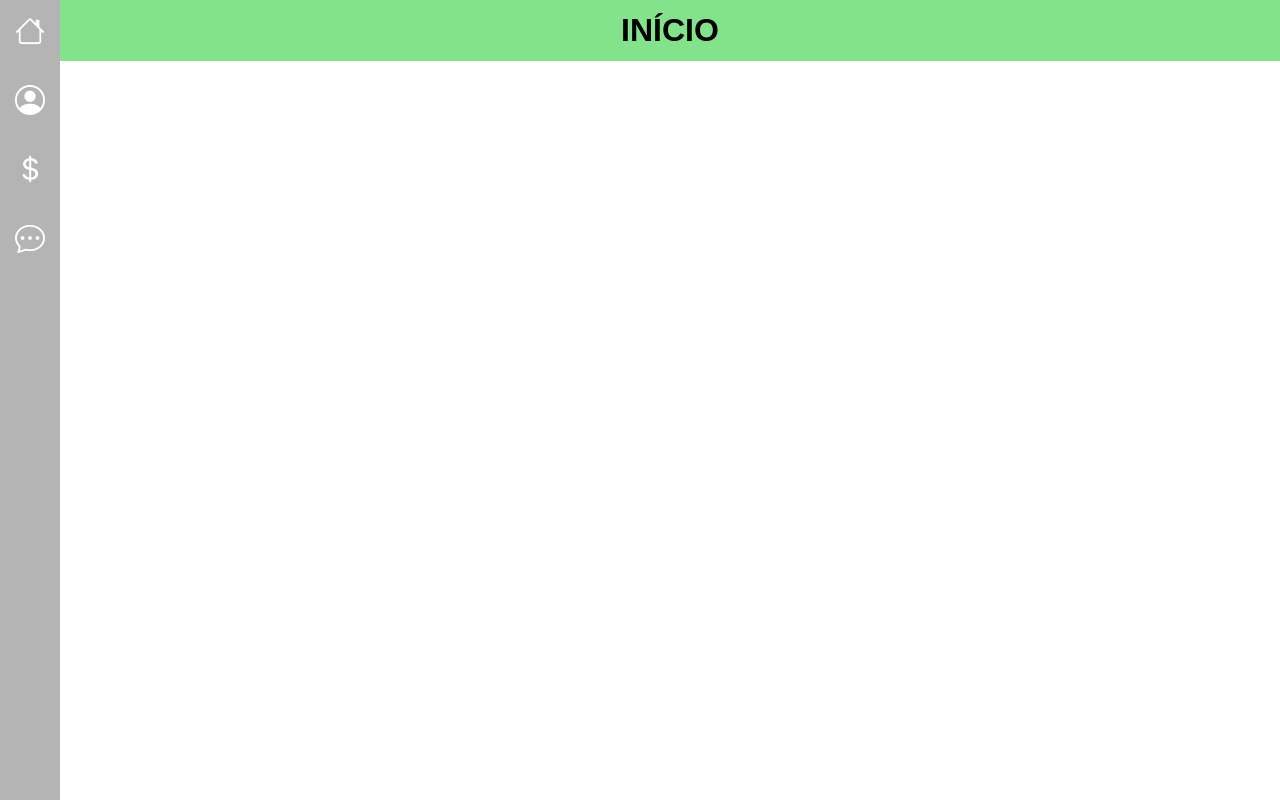
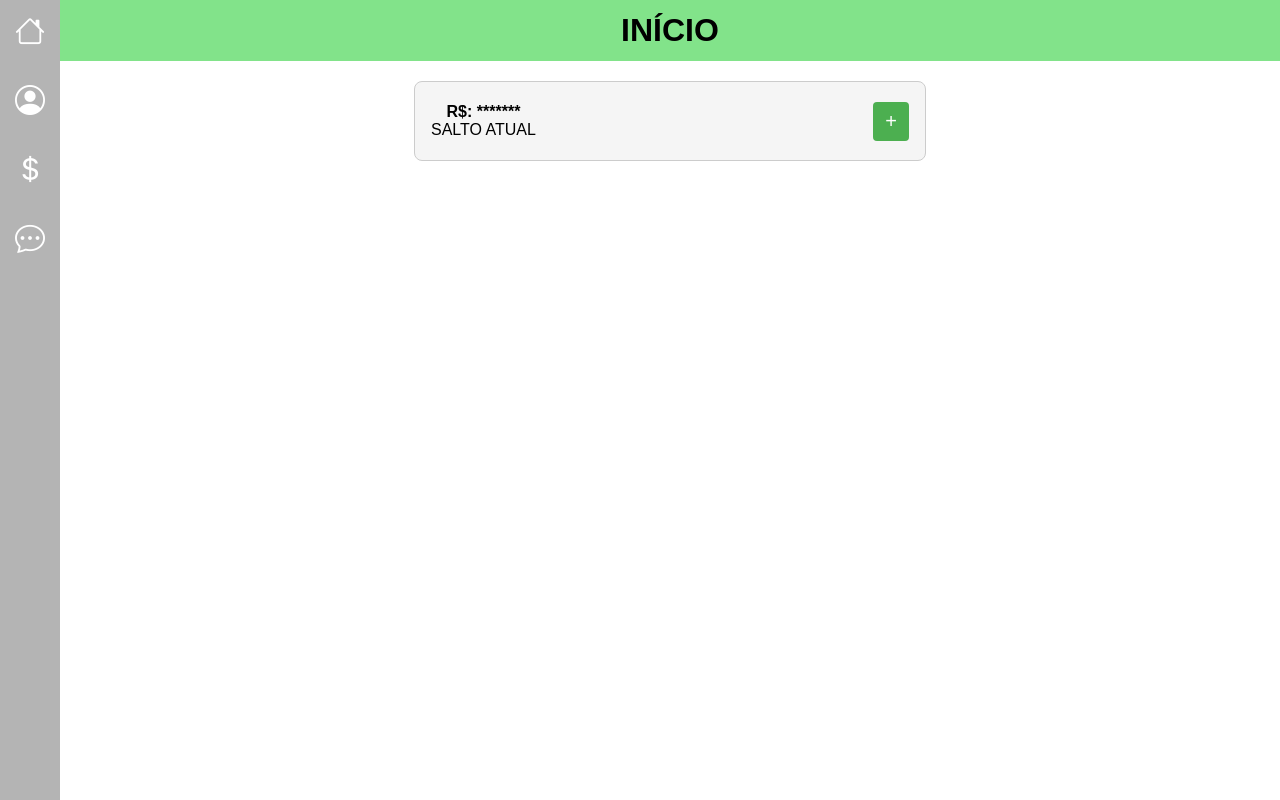
Before and after one commit to blesstherodrigo/cashpilot, a React (Create React App) app in the folder client/: page /inicio in a window 1280 px wide. Built offline with nearby package versions, Linux system fonts and the light colour scheme.

Commit message:
Botões de transição de tela esta funcionando

```diff
--- a/client/package.json
+++ b/client/package.json
@@ -14,7 +14,7 @@
     "bootstrap-icons": "^1.13.1",
     "react": "^19.1.0",
     "react-dom": "^19.1.0",
-    "react-router-dom": "^7.6.1",
+    "react-router-dom": "^7.6.2",
     "react-scripts": "5.0.1",
     "typescript": "^4.9.5",
     "web-vitals": "^2.1.4"
--- a/client/src/components/forms/LoginForm.tsx
+++ b/client/src/components/forms/LoginForm.tsx
@@ -1,6 +1,10 @@
+import { useNavigate } from 'react-router-dom';
 import './LoginForm.css';
 
 export default function LoginForm() {
+
+  const navigate = useNavigate();
+
     return (
       <>
         <section className="section">
@@ -8,9 +12,9 @@ export default function LoginForm() {
       <br />
       <input type="password" className="Senha" placeholder="Senha" />
       <br />
-      <button className="entrar">Entrar</button>
+      <button className="entrar"  onClick={() => navigate('/inicio')}>Entrar</button>
     </section>
-      <a href="" className="linkregister">Criar Conta</a>
+      <a href="/cadastro" className="linkregister">Criar Conta</a>
       </>
     );
 }
--- a/client/src/components/forms/RegisterForm.tsx
+++ b/client/src/components/forms/RegisterForm.tsx
@@ -1,11 +1,15 @@
+import { useNavigate } from 'react-router-dom';
 import styles from './RegisterForm.module.css';
 
 export default function Cadastro() {
+
+  const navigate = useNavigate ();
+
   return (
     <>
       <section className={styles.section}>
 
-        <button className={styles.btVoltar}>Voltar</button>
+        <button className={styles.btVoltar} onClick={() => navigate('/')}>Voltar</button>
 
         <div className={styles.formulario}>
           <input type="text" className={styles.Nome} placeholder="Digite seu nome..." />
--- /dev/null
+++ b/client/src/components/ui/BalanceCard.tsx
@@ -0,0 +1,34 @@
+export default function BalanceCard() {
+    return (
+        <div style={{
+        padding: '16px',
+        width:'40vw',
+        height:'10vh',
+        border: '1px solid #ccc',
+        borderRadius: '8px',
+        backgroundColor: '#f5f5f5',
+        display: 'flex',
+        justifyContent: 'space-between',
+        justifySelf: 'center',
+        alignItems: 'center',
+        }}>
+        <div>
+            <strong>R$: *******</strong>
+        <div>SALTO ATUAL</div>
+      </div>
+      <div>
+        <button style={{
+          backgroundColor: '#4CAF50',
+          border: 'none',
+          color: 'white',
+          padding: '8px 12px',
+          borderRadius: '4px',
+          fontSize: '20px',
+        cursor: 'pointer'
+        }}>
+          +
+        </button>
+      </div>
+    </div>
+  );
+}
--- a/client/src/pages/TelaInicio.tsx
+++ b/client/src/pages/TelaInicio.tsx
@@ -1,7 +1,18 @@
 import MainLayout from '../components/layout/MainLayout';
+import BalanceCard from '../components/ui/BalanceCard';
 
 export default function TelaInicio() {
   return (
-    <MainLayout> </MainLayout>
+    <MainLayout>
+      <div className='container' style={{ display: 'flex', flexDirection: 'column', gap: '20px' , justifySelf:'center'}}>
+        <BalanceCard />
+        <div style={{ display: 'flex', justifyContent: 'space-between', gap: '20px' }}>
+        </div>
+      </div>
+
+      <div className='containerGraphPizza'></div>
+
+      <div className='containterGraph'></div>
+    </MainLayout>
   );
 }
```
Also changed, not shown: 1 other file (tests, documents, lock files or other folders).
